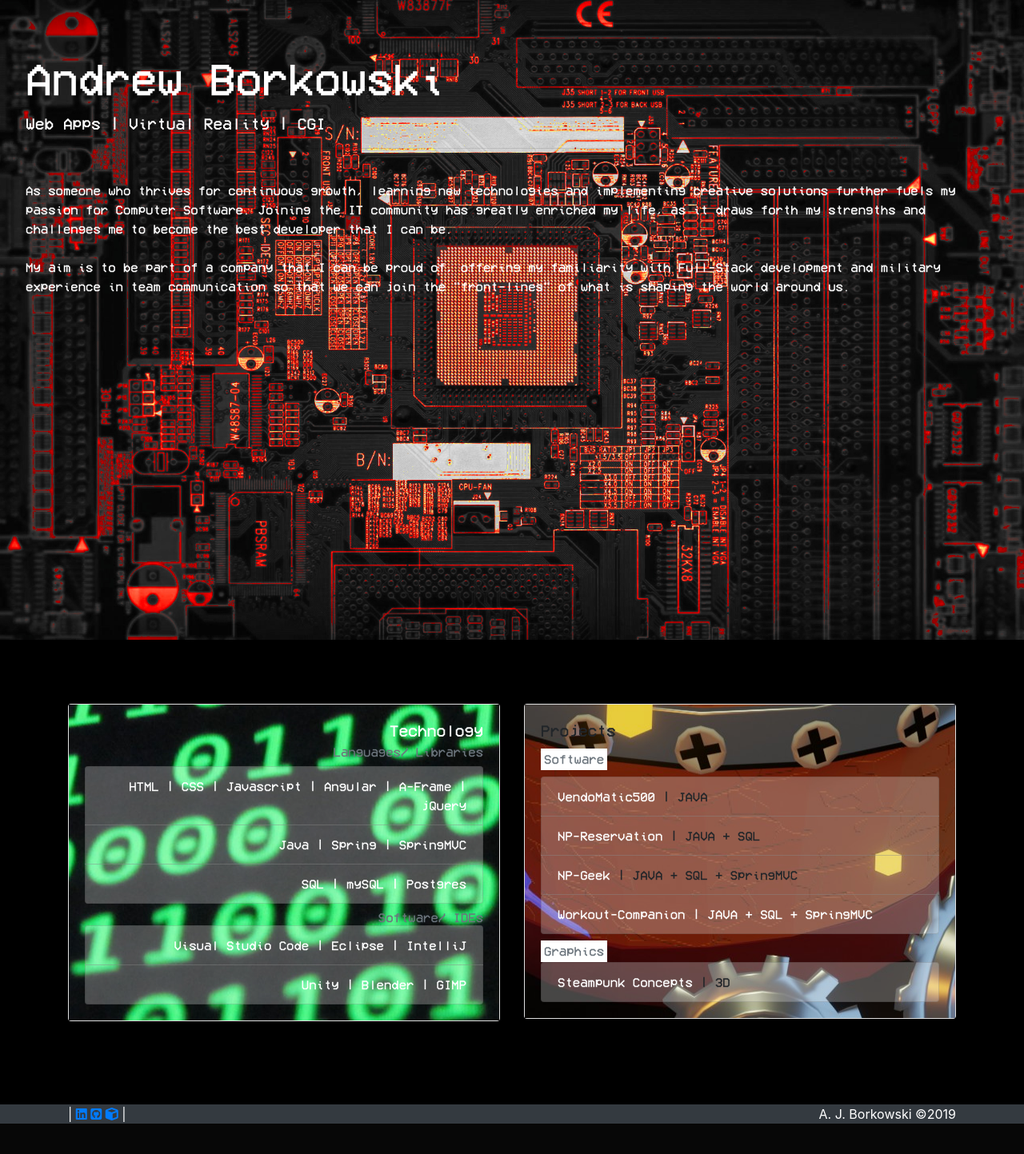
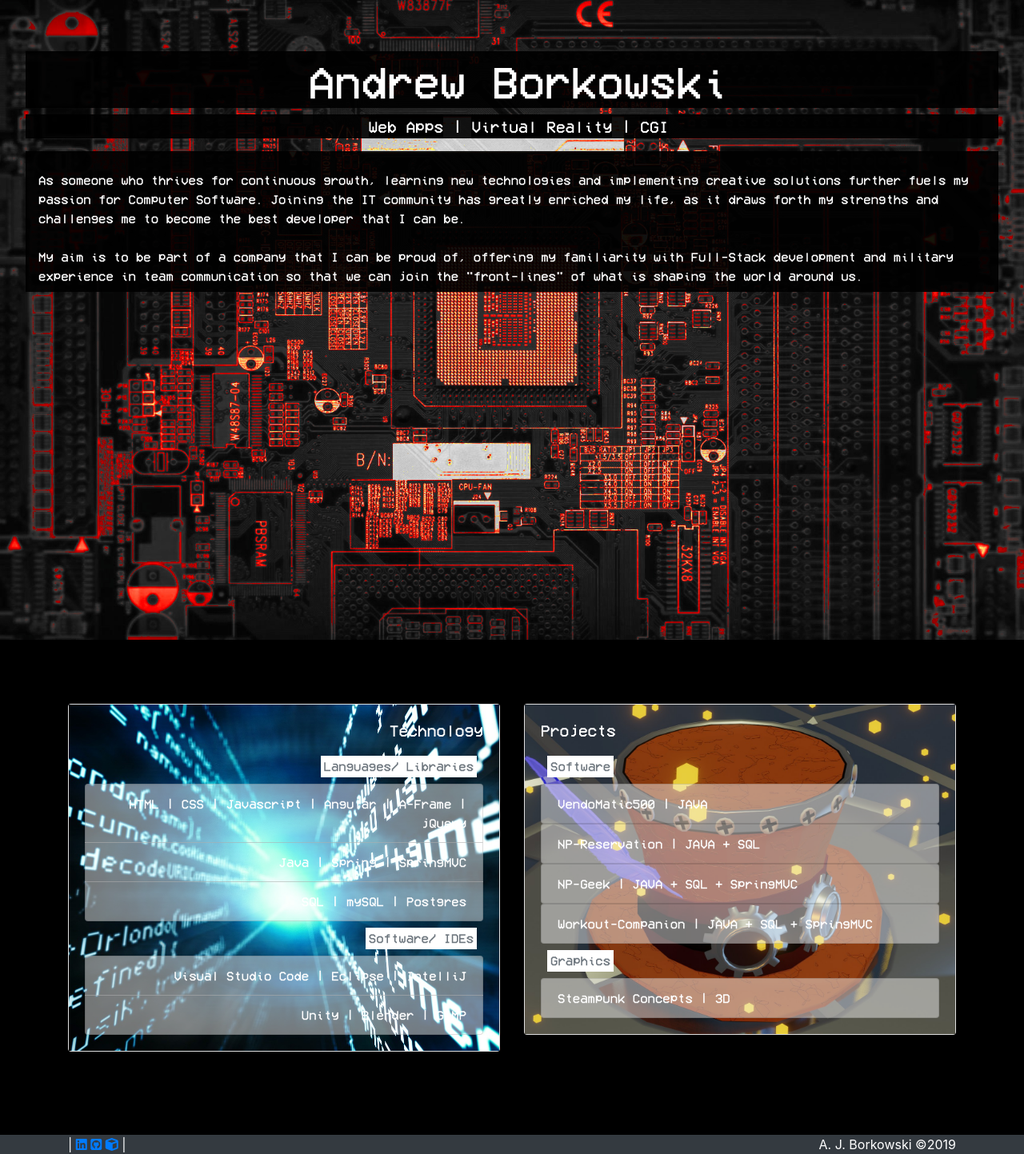
Before and after one commit to AnJoBo/AnJoBo, a PHP site: page / in a window 1280 px wide. Shown: the whole page at 80% size. Before the commit the page ends 1405 px from the top, so only its background shows below. Run offline with PHP 8.4, Linux system fonts and the light colour scheme; some libraries are stand-ins or nearby versions.

Commit message:
Layout v1.2

```diff
--- a/index.html
+++ b/index.html
@@ -6,7 +6,8 @@
     <meta charset="utf-8">
     <meta name="viewport" content="width=device-width, initial-scale=1, shrink-to-fit=no">
 
-    <link rel="stylesheet" href="https://stackpath.bootstrapcdn.com/bootstrap/4.3.1/css/bootstrap.min.css" integrity="sha384-ggOyR0iXCbMQv3Xipma34MD+dH/1fQ784/j6cY/iJTQUOhcWr7x9JvoRxT2MZw1T" crossorigin="anonymous">
+    <link rel="stylesheet" href="https://stackpath.bootstrapcdn.com/bootstrap/4.3.1/css/bootstrap.min.css"
+        integrity="sha384-ggOyR0iXCbMQv3Xipma34MD+dH/1fQ784/j6cY/iJTQUOhcWr7x9JvoRxT2MZw1T" crossorigin="anonymous">
     <link rel="stylesheet" href="styles.css">
 
     <link rel="apple-touch-icon" sizes="180x180" href="img/favicon/apple-touch-icon.png">
@@ -19,11 +20,14 @@
   </head>
 
   <body>
-        <div class="jumbotron" style="height: 100vh;">
-            <h1 class="display-4">Andrew Borkowski</h1>
-            <p class="lead">Web Apps | Virtual Reality | CGI</p>
-            <hr>
-            <p class="d-none d-lg-block justify-text">
+        <div class="jumbotron jumbo-bg" style="height: 100vh;">
+            <h1 class="display-4 pt-1 pl-3 text-center">Andrew Borkowski</h1>
+            <p class="lead pl-3 text-center">
+                <span class="titles">Web Apps</span> |
+                <span class="titles">Virtual Reality</span> |
+                <span class="titles">CGI</span>
+            </p>
+            <p class="d-none d-md-block justify-text pl-3 pb-2">
                 <br>
                 As someone who thrives for continuous growth, learning new technologies and implementing creative solutions further
                 fuels my passion for Computer Software. Joining the IT community has greatly enriched my life, as it draws forth my
@@ -34,7 +38,7 @@
                 us.
             </p>
 
-            <p class="d-md-block d-lg-none">
+            <p class="d-sm-block d-md-none">
                 <a class="btn btn-dark"
                     data-toggle="collapse"
                     href="#collapseBio"
@@ -54,7 +58,6 @@
             </div>
         </div>
 
-    <!-- Main Content -->
         <div class="container" style="margin: 10vh auto;">
             <div class="d-sm-block d-md-inline">
                 <div class="row">
@@ -62,7 +65,7 @@
                         <div class="card mb-4">
                             <div class="card-body card-tec">
                                 <h5 class="card-title">Technology</h5>
-                            <h6 class="card-subtitle mb-2 text-muted">Languages/ Libraries</h6>
+                                <h6 class="card-subtitle m-2 text-muted bg-white d-inline-block p-1">Languages/ Libraries</h6>
                                 <ul class="list-group">
                                     <li class="list-group-item">HTML | CSS | Javascript | Angular | A-Frame | jQuery</li>
                                     <li class="list-group-item">Java | Spring | SpringMVC</li>
@@ -70,7 +73,7 @@
                                     <li class="list-group-item" >C#</li> -->
                                     <li class="list-group-item">SQL | mySQL | Postgres</li>
                                 </ul>
-                            <h6 class="card-subtitle mt-2 text-muted">Software/ IDEs</h6>
+                                <h6 class="card-subtitle m-2 text-muted bg-white d-inline-block p-1">Software/ IDEs</h6>
                                 <ul class="list-group">
                                     <li class="list-group-item">Visual Studio Code | Eclipse | IntelliJ</li>
                                     <li class="list-group-item">Unity | Blender | GIMP</li>
@@ -82,24 +85,27 @@
                         <div class="card mb-2">
                             <div class="card-body card-gfx">
                                 <h5 class="card-title">Projects</h5>
-                            <h6 class="card-subtitle mb-2 text-muted bg-white d-inline-block p-1">Software</h6>
+                                <h6 class="card-subtitle m-2 text-muted bg-white d-inline-block p-1">Software</h6>
                                 <ul class="list-group list-bg">
-                                <li class="list-group-item"><a href="https://github.com/ajborkowski/VendoMatic500" target="_blank">VendoMatic500</a> | JAVA</li>
-                                <li class="list-group-item"><a href="https://github.com/ajborkowski/NP-Reservation" target="_blank">NP-Reservation</a> | JAVA + SQL</li>
-                                <li class="list-group-item"><a href="https://github.com/ajborkowski/NP-Geek" target="_blank">NP-Geek</a> | JAVA + SQL + SpringMVC</li>
-                                <a href="https://github.com/ajborkowski/Workout-Companion" target="_blank"><li class="list-group-item">Workout-Companion | JAVA + SQL + SpringMVC</li></a>
+                                    <a href="https://github.com/ajborkowski/VendoMatic500" target="_blank">
+                                        <li class="list-group-item">VendoMatic500 | JAVA</li></a>
+                                    <a href="https://github.com/ajborkowski/NP-Reservation" target="_blank">
+                                        <li class="list-group-item">NP-Reservation | JAVA + SQL</li></a>
+                                    <a href="https://github.com/ajborkowski/NP-Geek" target="_blank">
+                                        <li class="list-group-item">NP-Geek | JAVA + SQL + SpringMVC</li></a>
+                                    <a href="https://github.com/ajborkowski/Workout-Companion" target="_blank">
+                                        <li class="list-group-item">Workout-Companion | JAVA + SQL + SpringMVC</li></a>
                                 </ul>
-                            <h6 class="card-subtitle mt-2 text-muted bg-white d-inline-block p-1">Graphics</h6>
+                                <h6 class="card-subtitle m-2 text-muted bg-white d-inline-block p-1">Graphics</h6>
                                 <ul class="list-group">
-                                <li class="list-group-item"><a href="https://skfb.ly/6MryO" target="_blank">Steampunk Concepts</a> | 3D</li>
+                                    <a href="https://skfb.ly/6MryO" target="_blank"><li class="list-group-item">Steampunk Concepts | 3D</li></a>
                                 </ul>
                             </div>
                         </div>
                     </div>
                 </div>
             </div>
-
-        </div> <!-- End Container -->
+        </div>
 
         <footer class="page-footer font-small bg-dark">
             <div class="container">
--- a/styles.css
+++ b/styles.css
@@ -18,14 +18,23 @@ body {
     border-radius: 0;
 }
 
+.jumbo-bg * {
+    background-color: rgba(0, 0, 0, 0.918);
+}
+
+.titles {
+    display: inline-block;
+}
+
 .card-gfx {
     background: url('img/thatspark.jpg') no-repeat center center fixed;
-    -webkit-background-size: auto;
-    -moz-background-size: auto;
-    -o-background-size: auto;
-    background-size: fill;
+    -webkit-background-size: cover;
+    -moz-background-size: cover;
+    -o-background-size: cover;
+    background-size: cover;
     font-family: pixel;
     border-radius: 0;
+    color: white;
 }
 
 .card-gfx a {
@@ -34,11 +43,11 @@ body {
 }
 
 .card-tec {
-    background: url('img/binary.jpg') no-repeat center center fixed;
-    -webkit-background-size: auto;
-    -moz-background-size: auto;
-    -o-background-size: auto;
-    background-size: auto;
+    background: url('img/code.jpg') no-repeat center center fixed;
+    -webkit-background-size: cover;
+    -moz-background-size: cover;
+    -o-background-size: cover;
+    background-size: cover;
     font-family: pixel;
     border-radius: 0;
     color: white;
@@ -46,7 +55,7 @@ body {
 
 .card-gfx li,
 .card-tec li {
-    background-color: rgba(255, 255, 255, 0.267);
+    background-color: rgba(255, 255, 255, 0.452);
 }
 
 .title {
@@ -62,5 +71,5 @@ body {
 }
 
 .list-group li:hover {
-    background-color: rgb(175, 175, 175);
+    background-color: rgba(175, 175, 175, 0.788);
 }
```
Also changed, not shown: img/code.jpg (added). Lines whose indentation alone changed are shown as unchanged.
